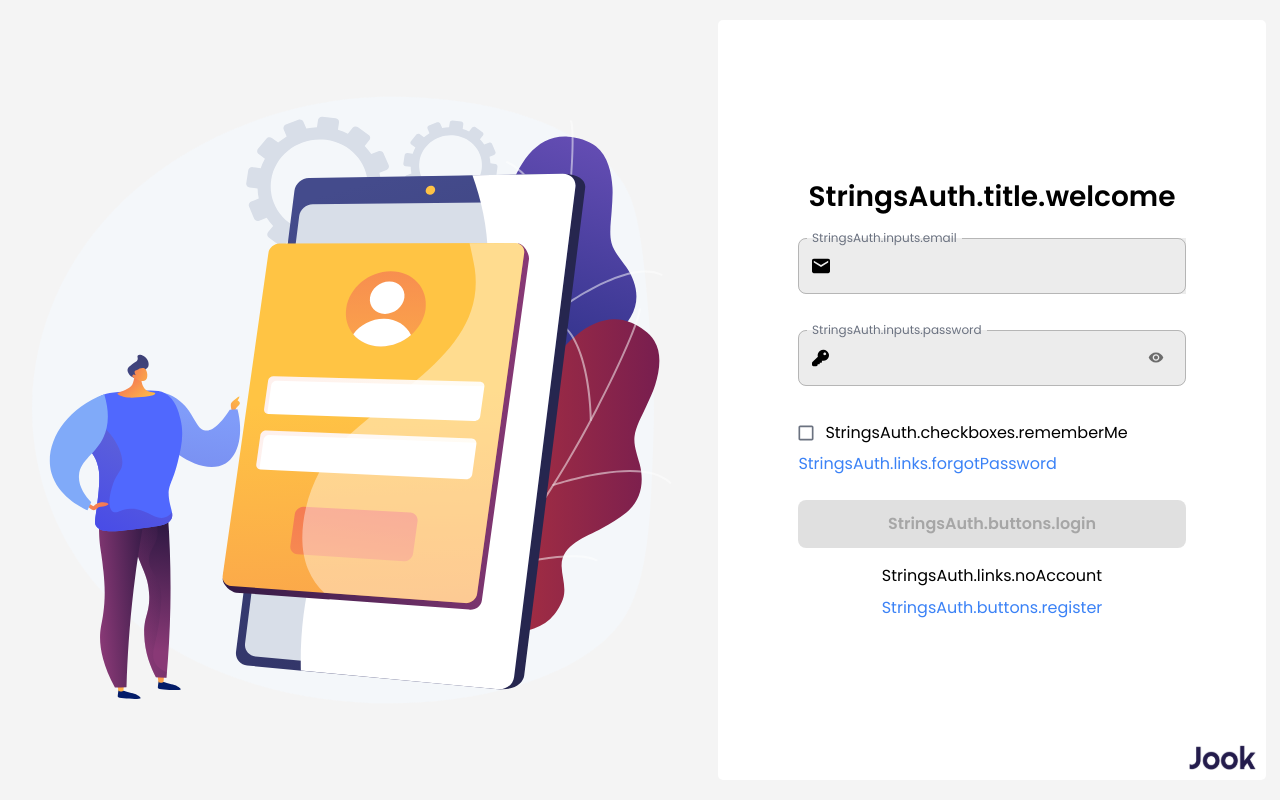
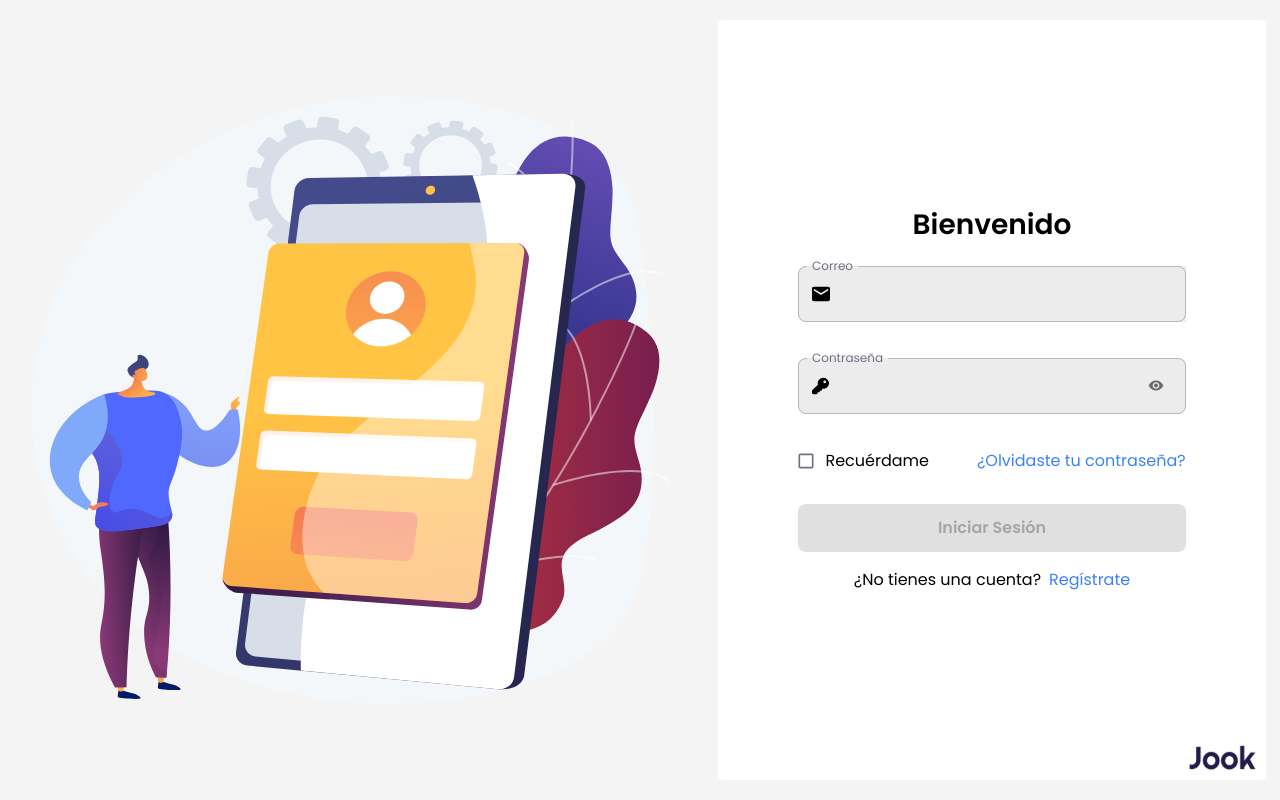
Before and after one commit to Jookcuc/SistemaFirmas, a React (Vite) app: page /auth/login in a window 1280 px wide. Built offline with nearby package versions, Linux system fonts and the light colour scheme.

Commit message:
Feat: Created components, FilterDrawer and table. Created HistorialDocumentos page, and fixed internationalization function

```diff
--- a/src/core/strings/TextLogin/index.ts
+++ b/src/core/strings/TextLogin/index.ts
@@ -1,6 +1,5 @@
 export const StringsAuth = {
-  es: {
-    translation: {
+
       "StringsAuth": {
         "title": {
           "welcome": "Bienvenido"
@@ -28,8 +27,7 @@ export const StringsAuth = {
 
         }
       }
-    }
-  },
+  ,
   en: {
     translation: {
       "StringsAuth": {
```
